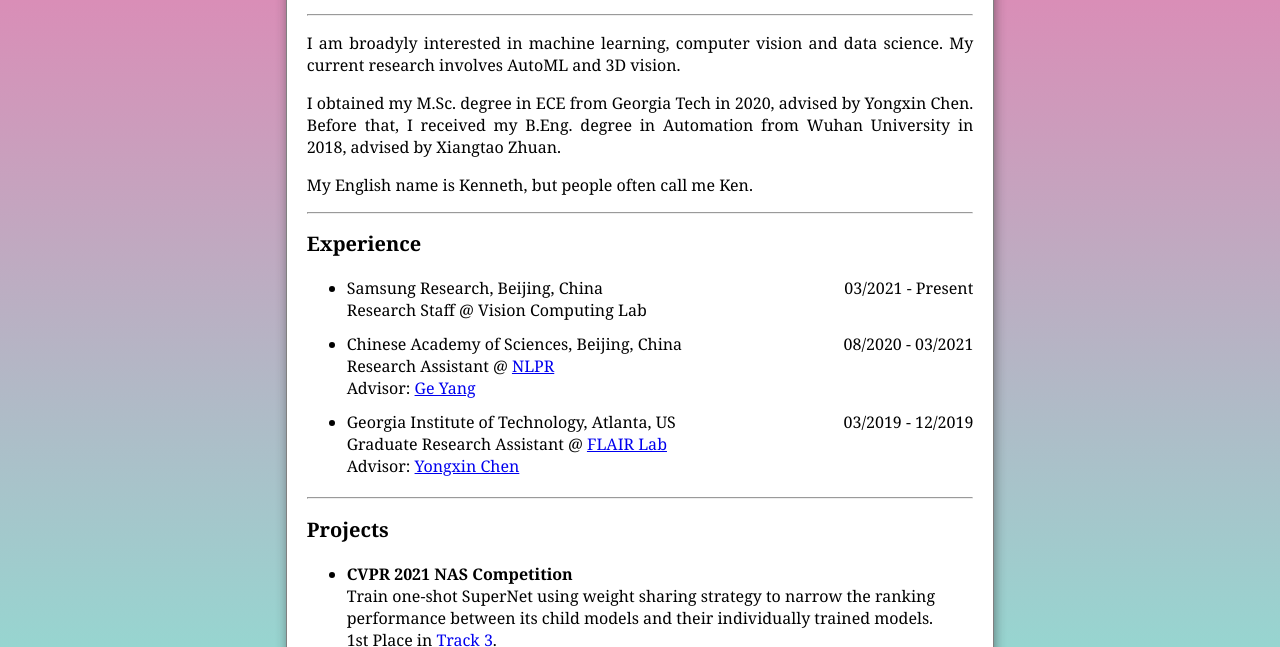
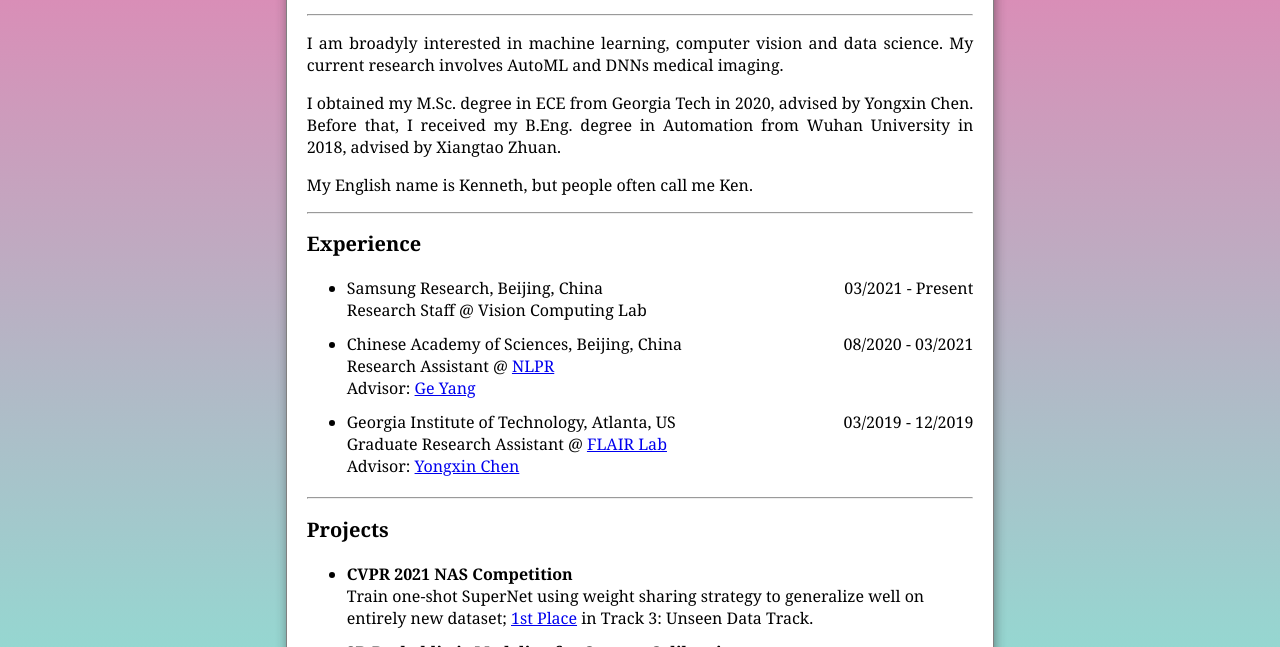
Before and after one commit to kenadams-80s/ypzhao24.github.io, a plain HTML site: page index.html in a window 1280 px wide. Shown: the part 153-800 px from the top of the page. Drawn offline with Linux system fonts and the light colour scheme.

Commit message:
Add files via upload

```diff
--- a/index.html
+++ b/index.html
@@ -53,7 +53,7 @@ style="float:right; position:relative; top:-40px; left:-30px; width: 80px; borde
 <div class='vspace'></div>
 <hr/>
 <p>I am broadyly interested in machine learning, computer vision and data science.
-  My current research involves AutoML and 3D vision.</p>
+  My current research involves AutoML and DNNs medical imaging.</p>
 <p> I obtained my M.Sc. degree in ECE from
   Georgia Tech in 2020,
   advised by Yongxin Chen.
@@ -103,9 +103,8 @@ style="float:right; position:relative; top:-40px; left:-30px; width: 80px; borde
 <h2>Projects</h2>
 <ul>
 <li><b>CVPR 2021 NAS Competition</b><br />
-    Train one-shot SuperNet using weight sharing strategy to narrow the ranking performance between its child models and their individually trained models.
-    <div>
-    1st Place in <a href='https://research.samsung.com/news/SRC-B-Won-the-1st-Place-in-CVPR-NAS-2021-Competition'>Track 3</a>.</li>
+    Train one-shot SuperNet using weight sharing strategy to generalize well on entirely new dataset;
+    <a href='https://research.samsung.com/news/SRC-B-Won-the-1st-Place-in-CVPR-NAS-2021-Competition'>1st Place</a> in Track 3: Unseen Data Track.</li>
     <div class='vspace'></div>
 <li><b>3D Probablitsic Modeling for Camera Calibration</b> <br />
     Propose a novel probablistic view of camera calibration algorithm for 3D object reconstruction under circular motion.</li>
```
